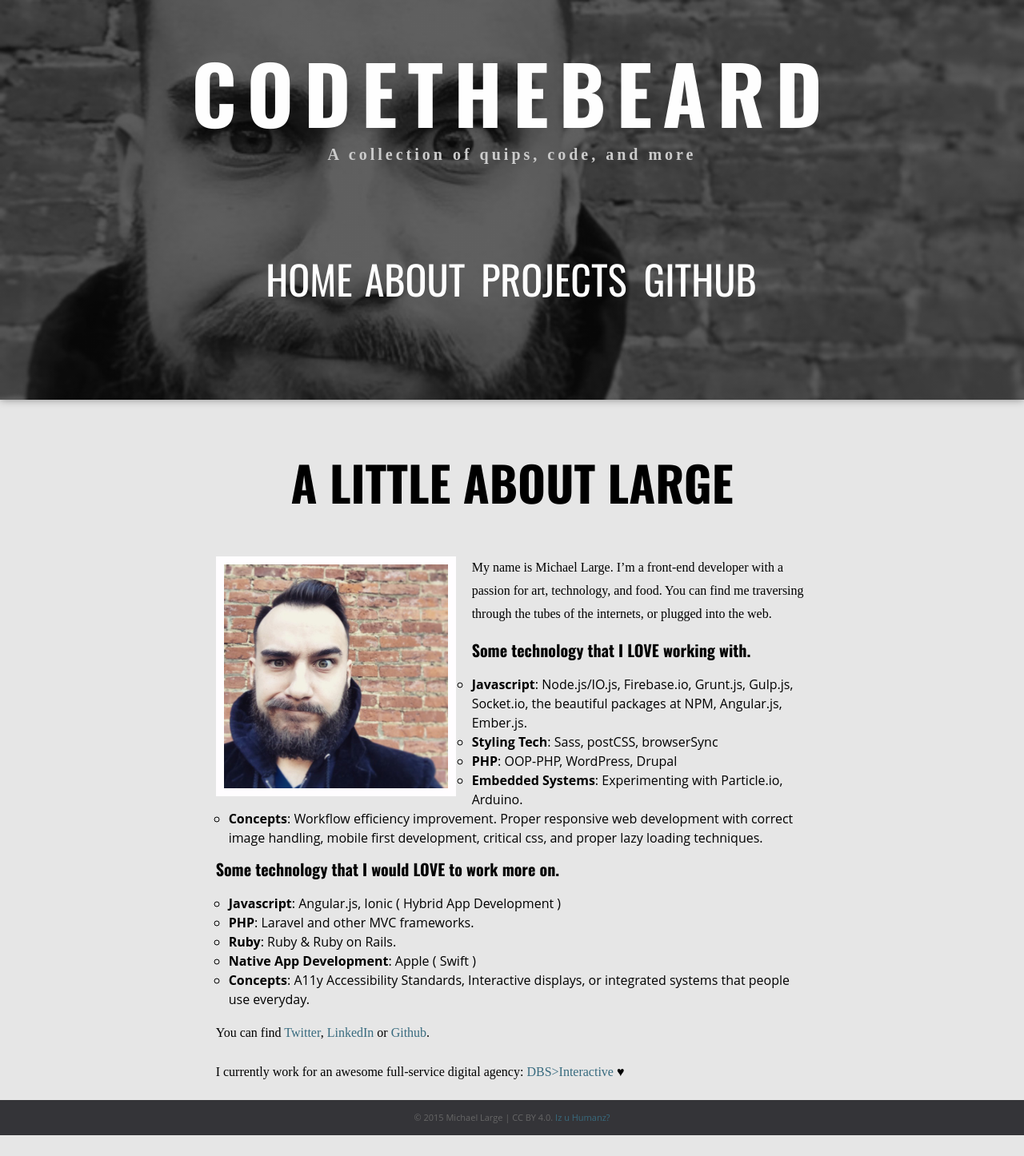
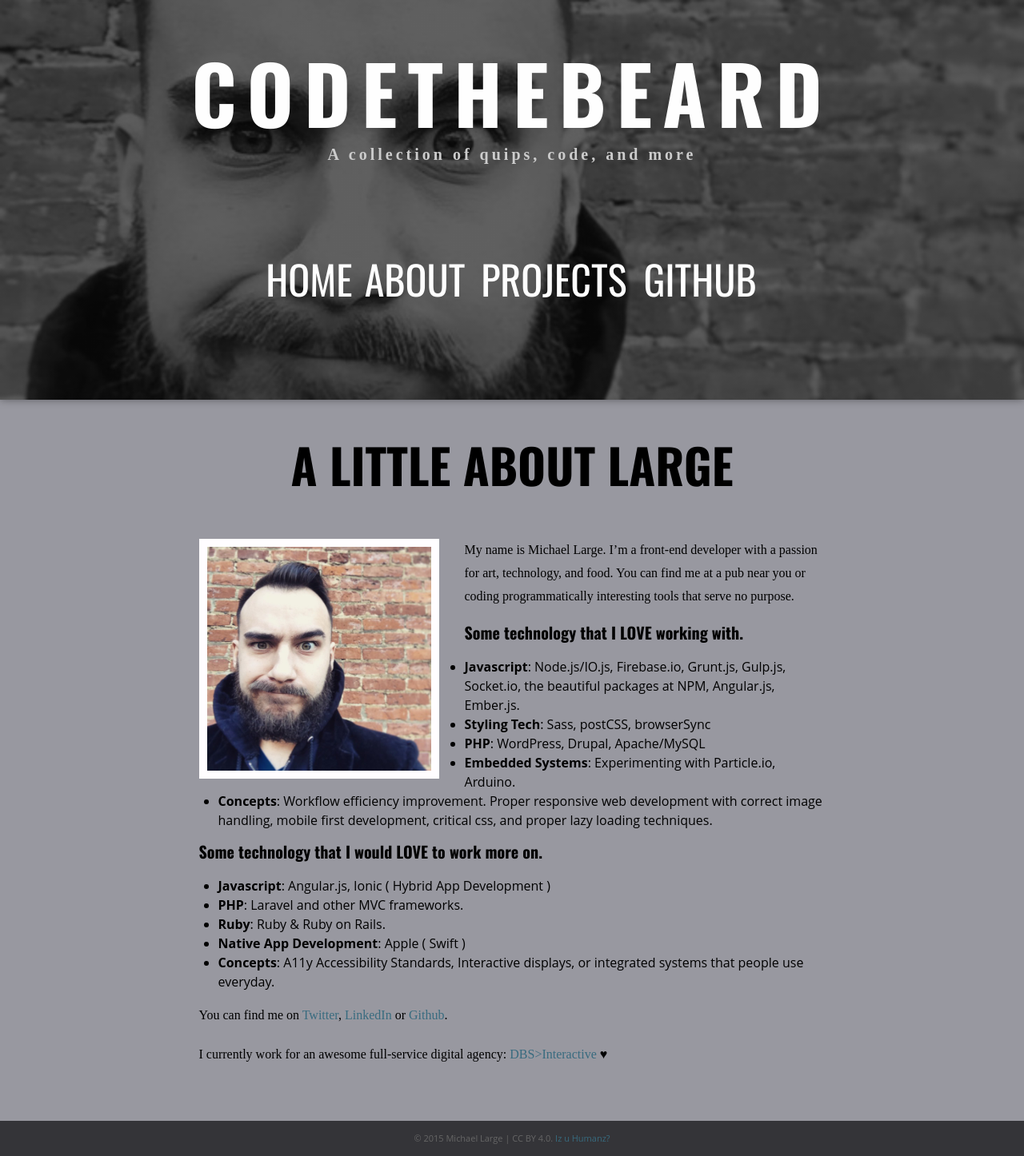
Before and after one commit to codethebeard/codethebeard, a Jekyll site: the page built from about.md, in a window 1280 px wide. Shown: the whole page at 80% size. Built offline with Jekyll 4.4.1, drawn with Linux system fonts in a browser that asks for light colours; nearby versions of some CDN libraries; some web fonts are replaced; before the commit the page ends 1420 px from its top, so only the background shows below that.

Commit message:
Updated styles

```diff
--- a/Gruntfile.js
+++ b/Gruntfile.js
@@ -186,5 +186,5 @@
 
     // 4. Where we tell Grunt what to do when we type "grunt" into the terminal.
     grunt.registerTask('default', ['deploy']);
-    grunt.registerTask('deploy', ['sass','autoprefixer','jshint','uglify','jekyll:dev','browserSync','watch']);
+    grunt.registerTask('deploy', ['sass','autoprefixer','jshint','uglify','jekyll:dev','watch']);
 };
--- a/_config-dev.yml
+++ b/_config-dev.yml
@@ -1,5 +1,5 @@
 baseurl: ""
-url: "http://codethebeard.dev" # the base hostname & protocol for your site DO NOT INCLUDE TRAILING SLASH
+url: "http://codethebeard.loc" # the base hostname & protocol for your site DO NOT INCLUDE TRAILING SLASH
 unpublished: true
 
 #detach: true
--- a/about.md
+++ b/about.md
@@ -7,12 +7,12 @@
 
 <img src="{{"/img/man-hair.jpg" | prepend: site.url }}" alt="Michael Large" class="img-left img-medium">
 
-My name is Michael Large. I'm a front-end developer with a passion for art, technology, and food. You can find me traversing through the tubes of the internets, or plugged into the web.
+My name is Michael Large. I'm a front-end developer with a passion for art, technology, and food. You can find me at a pub near you or coding programmatically interesting tools that serve no purpose.
 
 ###Some technology that I LOVE working with.
 - **Javascript**: Node.js/IO.js, Firebase.io, Grunt.js, Gulp.js, Socket.io, the beautiful packages at NPM, Angular.js, Ember.js.
 - **Styling Tech**: Sass, postCSS, browserSync
-- **PHP**: OOP-PHP, WordPress, Drupal
+- **PHP**: WordPress, Drupal, Apache/MySQL
 - **Embedded Systems**: Experimenting with Particle.io, Arduino.
 - **Concepts**: Workflow efficiency improvement. Proper responsive web development with correct image handling, mobile first development, critical css, and proper lazy loading techniques.
 
@@ -23,7 +23,7 @@
 - **Native App Development**: Apple ( Swift )
 - **Concepts**: A11y Accessibility Standards, Interactive displays, or integrated systems that people use everyday.
 
-You can find [Twitter][ca21e167], [LinkedIn][123a123a123] or [Github][97e94645].
+You can find me on [Twitter][ca21e167], [LinkedIn][123a123a123] or [Github][97e94645].
 
 I currently work for an awesome full-service digital agency: [DBS>Interactive][306dc1da] ♥
 
--- a/humans.txt
+++ b/humans.txt
@@ -29,4 +29,4 @@
 Twitter: @codethebeard
 License: https://creativecommons.org/licenses/by/4.0/
 Version: 2.0.0
-Last Updated: Friday, September 18th, 2015, 3:29:01 PM
+Last Updated: Friday, September 18th, 2015, 5:23:22 PM
--- a/package.json
+++ b/package.json
@@ -23,8 +23,8 @@
     "load-grunt-tasks": "^1.0.0"
   },
   "deployment": {
-    "local": "http://localhost",
-    "staging": "codethebeard.dev/",
+    "local": "codethebeard.loc/",
+    "staging": "codethebeard.loc/",
     "live": "http://codethebeard.com/"
   }
 }
--- a/sass/base/_general.scss
+++ b/sass/base/_general.scss
@@ -6,7 +6,7 @@
 }
 
 body{
-	background: lighten($black, 90%);
+	background: #343438;
 	height: 100%;
 	padding: 0;
 	margin: 0;
@@ -33,7 +33,7 @@
 @include break($mama){
     .img-left{
     	float: left;
-    	margin-right: 20px;
+    	margin-right: 2em;
     }
     .img-small{
     	width: 150px;
--- a/sass/tpl/_nav.scss
+++ b/sass/tpl/_nav.scss
@@ -2,10 +2,9 @@
 	position: relative;
 	padding-top: 10px;
 	padding-bottom: 20px;
-	margin-bottom: 70px;
 
 	background: -webkit-linear-gradient(rgba(0, 0, 0, 0.6), rgba(0, 0, 0, 0.6)), url('../img/man-hair.jpg');
-  	background: linear-gradient(rgba(0, 0, 0, 0.6), rgba(0, 0, 0, 0.6)), url('../img/man-hair.jpg');
+  background: linear-gradient(rgba(0, 0, 0, 0.6), rgba(0, 0, 0, 0.6)), url('../img/man-hair.jpg');
 	background-size: cover;
 	background-position: 50% 50%;
 
```
Also changed, not shown: sass/tpl/_page.scss (+6 -2 lines), css/main.css, 1 other file.
